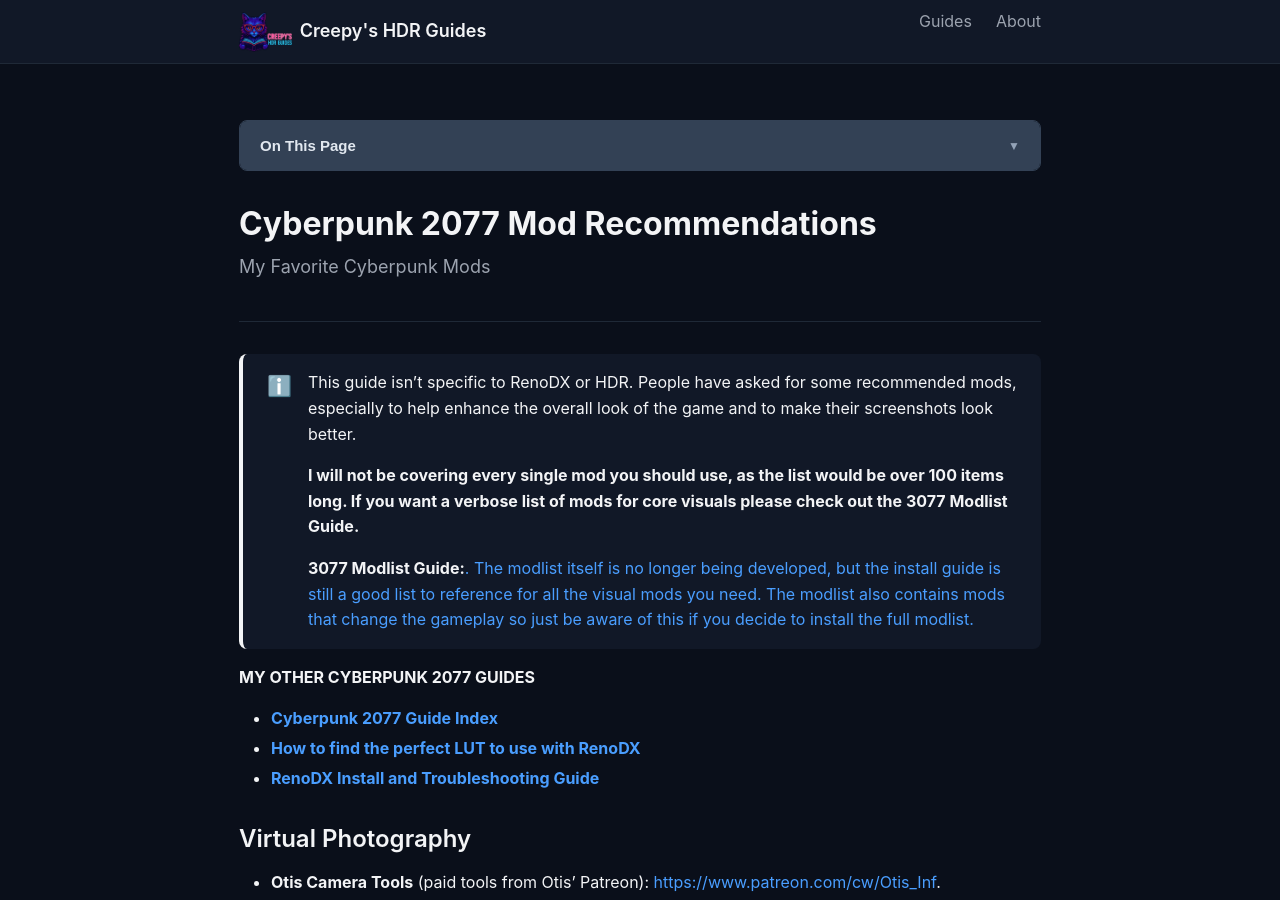
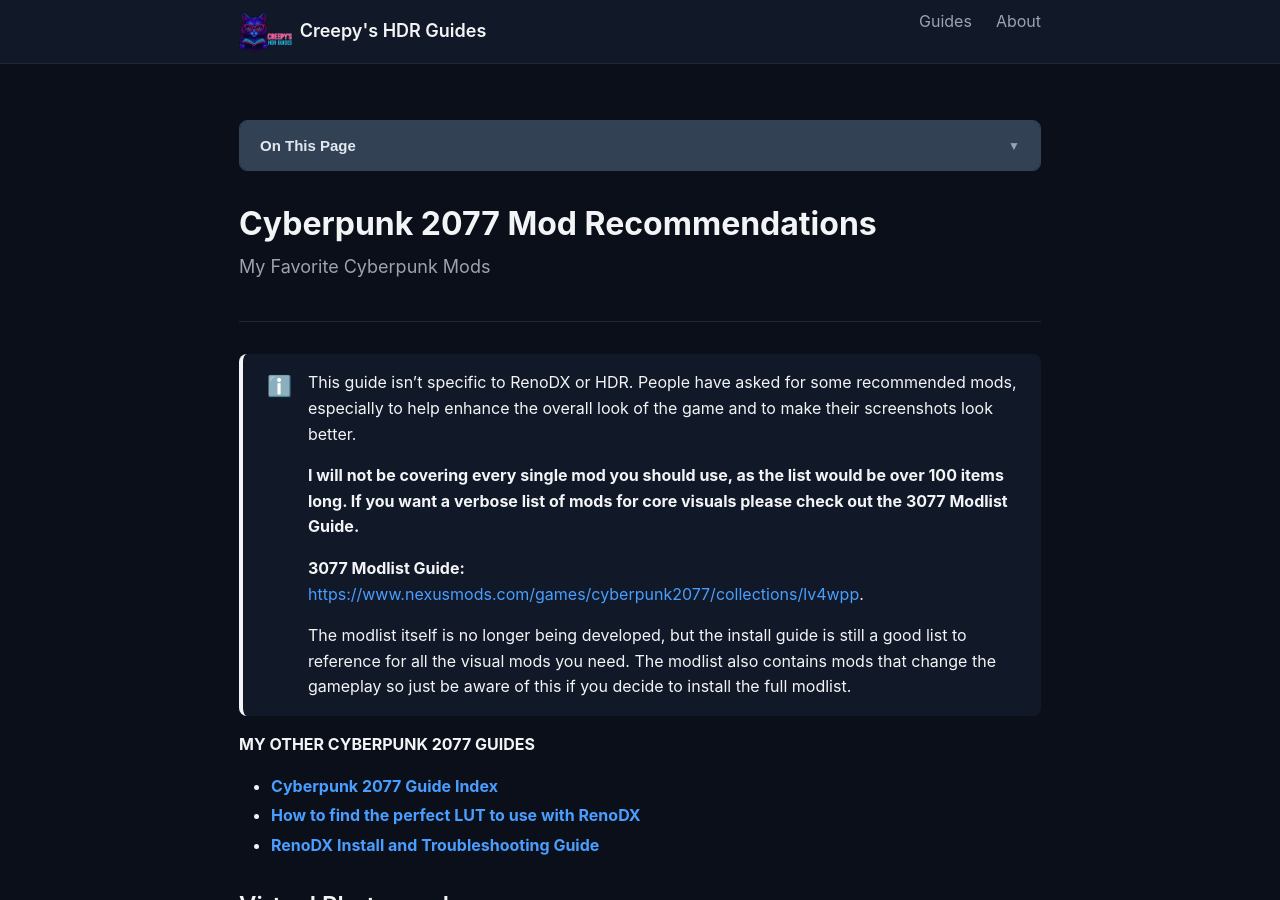
Before and after one commit to CreepySasquatch/HDRMods, a Jekyll site: the page built from pages/Guides/Cyberpunk/Cyberpunk-2077-Mods.md, in a window 1280 px wide and 900 px high. Built offline with Jekyll 4.4.1, drawn with Linux system fonts in a browser that asks for light colours; some of the changed lines change nothing that is shown.

Commit message:
Update Cyberpunk-2077-Mods.md

```diff
--- a/pages/Guides/Cyberpunk/Cyberpunk-2077-Mods.md
+++ b/pages/Guides/Cyberpunk/Cyberpunk-2077-Mods.md
@@ -10,7 +10,9 @@
 
 <b>I will not be covering every single mod you should use, as the list would be over 100 items long.  If you want a verbose list of mods for core visuals please check out the 3077 Modlist Guide.</b>
 
-<b>3077 Modlist Guide:</b><a href='https://www.nexusmods.com/games/cyberpunk2077/collections/lv4wpp'>. The modlist itself is no longer being developed, but the install guide is still a good list to reference for all the visual mods you need.  The modlist also contains mods that change the gameplay so just be aware of this if you decide to install the full modlist." %}
+<b>3077 Modlist Guide: </b><a href='https://www.nexusmods.com/games/cyberpunk2077/collections/lv4wpp'>https://www.nexusmods.com/games/cyberpunk2077/collections/lv4wpp</a>.
+
+The modlist itself is no longer being developed, but the install guide is still a good list to reference for all the visual mods you need.  The modlist also contains mods that change the gameplay so just be aware of this if you decide to install the full modlist." %}
 
 **MY OTHER CYBERPUNK 2077 GUIDES**
 - [**Cyberpunk 2077 Guide Index**](Cyberpunk-2077-Index)
```
